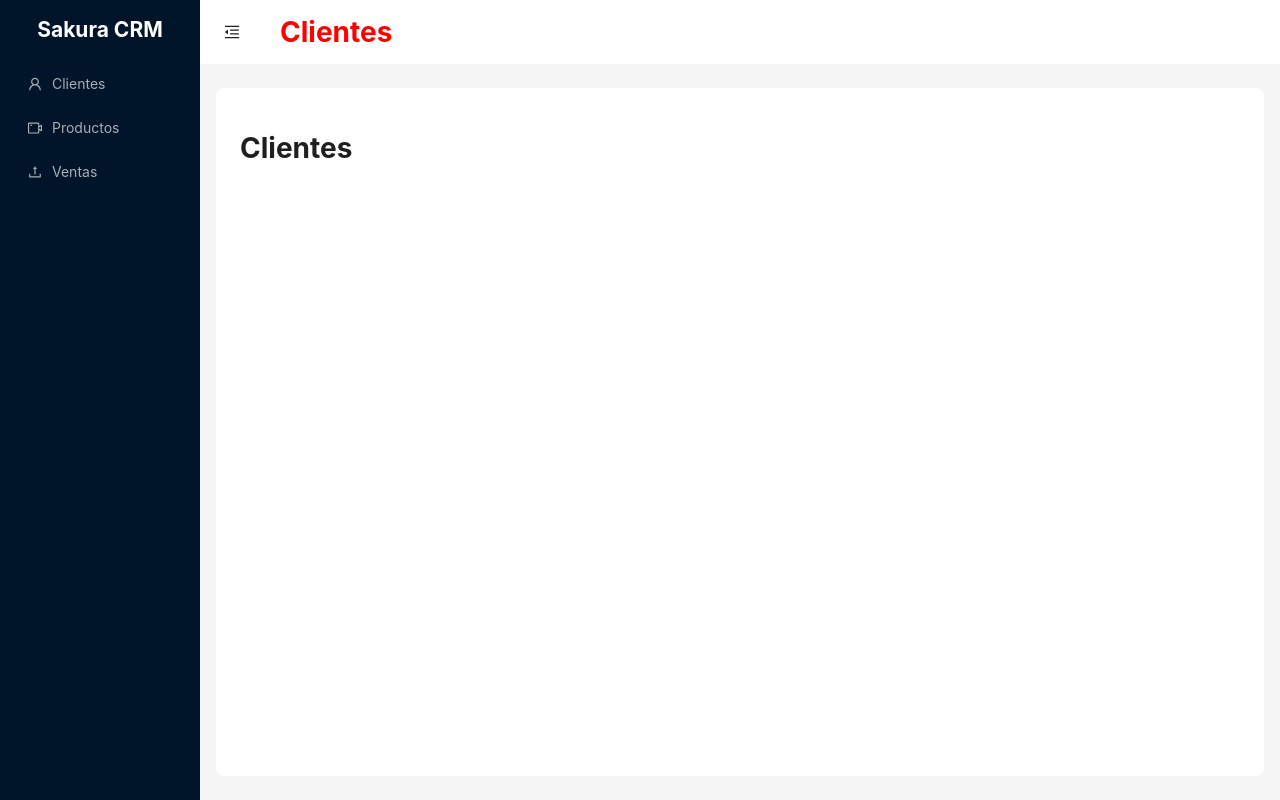
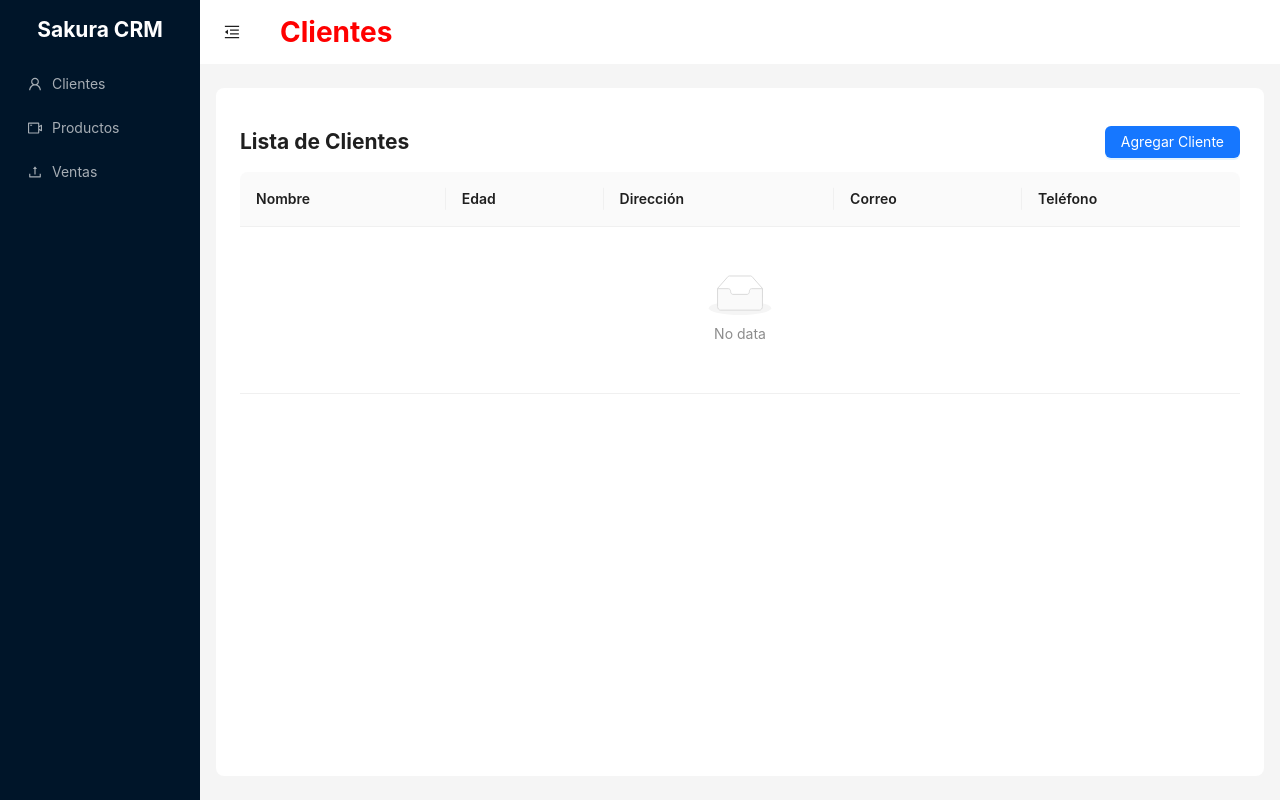
Before and after one commit to NoeOsorio/crm-sakura, a React (Create React App) app: page / in a window 1280 px wide. Built offline with nearby package versions, Linux system fonts and the light colour scheme.

Commit message:
Add clients page

```diff
--- a/package.json
+++ b/package.json
@@ -11,6 +11,7 @@
     "react-dom": "^18.3.1",
     "react-router-dom": "^6.26.0",
     "react-scripts": "5.0.1",
+    "uuid": "^10.0.0",
     "web-vitals": "^2.1.4"
   },
   "scripts": {
--- /dev/null
+++ b/src/components/AddClientModal.jsx
@@ -0,0 +1,96 @@
+import { Modal, Form, Input, InputNumber, message } from "antd";
+import { v4 as uuidv4 } from "uuid";
+
+export default function AddCleintModal({ onClose, isOpen }) {
+  const [form] = Form.useForm();
+  const [messageApi, contextHolder] = message.useMessage();
+  // Manejar el evento cuando se presiona el botón de Ok
+  const handleOk = () => {
+    form.validateFields().then((values) => {
+      const uuid = uuidv4(); // Genera un UUID único para cada cliente
+      const newClient = {
+        id: uuid,
+        key: uuid,
+        name: values.name,
+        age: values.age,
+        address: values.address,
+        email: values.email,
+        phone: values.phone,
+      };
+
+      // Guardar el nuevo cliente en localStorage
+      const existingClients = JSON.parse(localStorage.getItem("clients")) || [];
+      existingClients.push(newClient);
+      localStorage.setItem("clients", JSON.stringify(existingClients));
+      messageApi.open({
+        type: 'success',
+        content: `Cliente ${values.name} guardado correctamente`,
+      });
+      onClose(); // Cerrar el modal después de guardar
+      form.resetFields(); // Resetear el formulario
+    }).catch((errorInfo) => {
+      console.log("Error al guardar el cliente:", errorInfo);
+      messageApi.open({
+        type: 'error',
+        content: 'Algo salió mal, por favor intente de nuevo',
+      });
+    });
+  };
+
+  return (
+    <Modal
+      title="Nuevo Cliente"
+      onCancel={onClose}
+      onClose={onClose}
+      onOk={handleOk}
+      open={isOpen}
+      okText="Guardar"
+    >
+      {contextHolder}
+      <p>Contenido del modal</p>
+      <Form form={form}>
+        <Form.Item
+          label="Nombre"
+          name="name"
+          rules={[{ required: true, message: "Por favor ingrese el nombre" }]}
+        >
+          <Input />
+        </Form.Item>
+        <Form.Item
+          label="Edad"
+          name="age"
+          rules={[{ required: true, message: "Por favor ingrese la edad" }]}
+        >
+          <InputNumber />
+        </Form.Item>
+
+        <Form.Item
+          label="Correo Electrónico"
+          name="email"
+          rules={[
+            {
+              required: true,
+              message: "Por favor ingrese el correo electrónico",
+            },
+            { type: "email", message: "El correo electrónico no es válido" },
+          ]}
+        >
+          <Input />
+        </Form.Item>
+        <Form.Item
+          label="Teléfono"
+          name="phone"
+          rules={[{ required: true, message: "Por favor ingrese el teléfono" }]}
+        >
+          <Input />
+        </Form.Item>
+        <Form.Item
+          label="Dirección"
+          name="address"
+        >
+          <Input />
+        </Form.Item>
+      </Form>
+    </Modal>
+  );
+}
--- a/src/pages/Clientes.page.jsx
+++ b/src/pages/Clientes.page.jsx
@@ -1,7 +1,55 @@
+import React, { useState } from "react";
+import AddClientModal from "../components/AddClientModal"; // Import the AddClientModal component
+import { Button, Table } from "antd";
+
 const ClientesPage = () => {
+  const dataSource  = localStorage.getItem("clients") ? JSON.parse(localStorage.getItem("clients")) : [];
+
+  const columns = [
+    {
+      title: "Nombre",
+      dataIndex: "name",
+      key: "name",
+    },
+    {
+      title: "Edad",
+      dataIndex: "age",
+      key: "age",
+    },
+    {
+      title: "Dirección",
+      dataIndex: "address",
+      key: "address",
+    },
+    {
+      title: "Correo",
+      dataIndex: "email",
+      key: "email",
+    },
+    {
+      title: "Teléfono",
+      dataIndex: "phone",
+      key: "phone",
+    },
+  ];
+
+  const [modalOpen, setModalOpen] = useState(false);
   return (
     <div>
-      <h1>Clientes</h1>
+      <div
+        style={{
+          display: "flex",
+          alignItems: "center",
+          justifyContent: "space-between",
+        }}
+      >
+        <h2>Lista de Clientes</h2>
+        <Button type="primary" onClick={() => setModalOpen(true)}>
+          Agregar Cliente
+        </Button>
+      </div>
+      <Table columns={columns} dataSource={dataSource} />
+      <AddClientModal isOpen={modalOpen} onClose={() => setModalOpen(false)} />
     </div>
   );
 };
```
Also changed, not shown: 1 other file (tests, documents, lock files or other folders).
